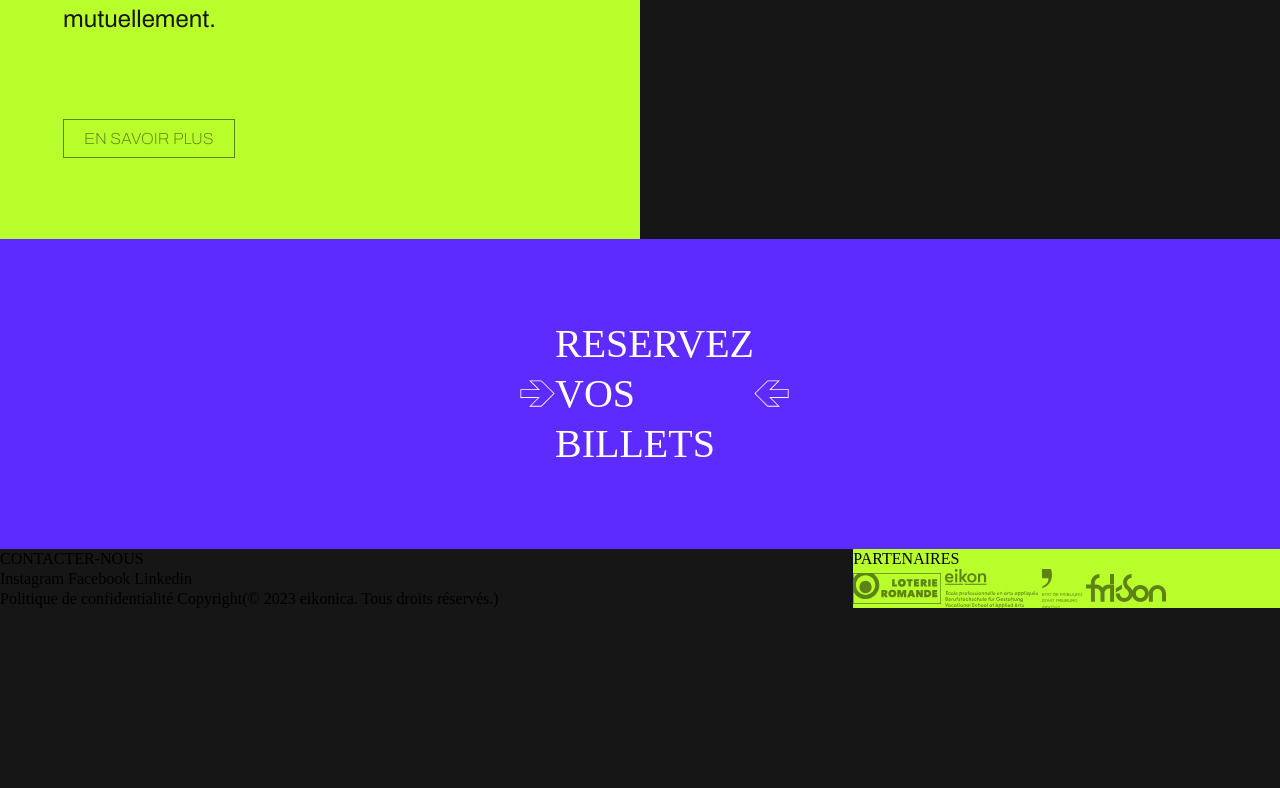
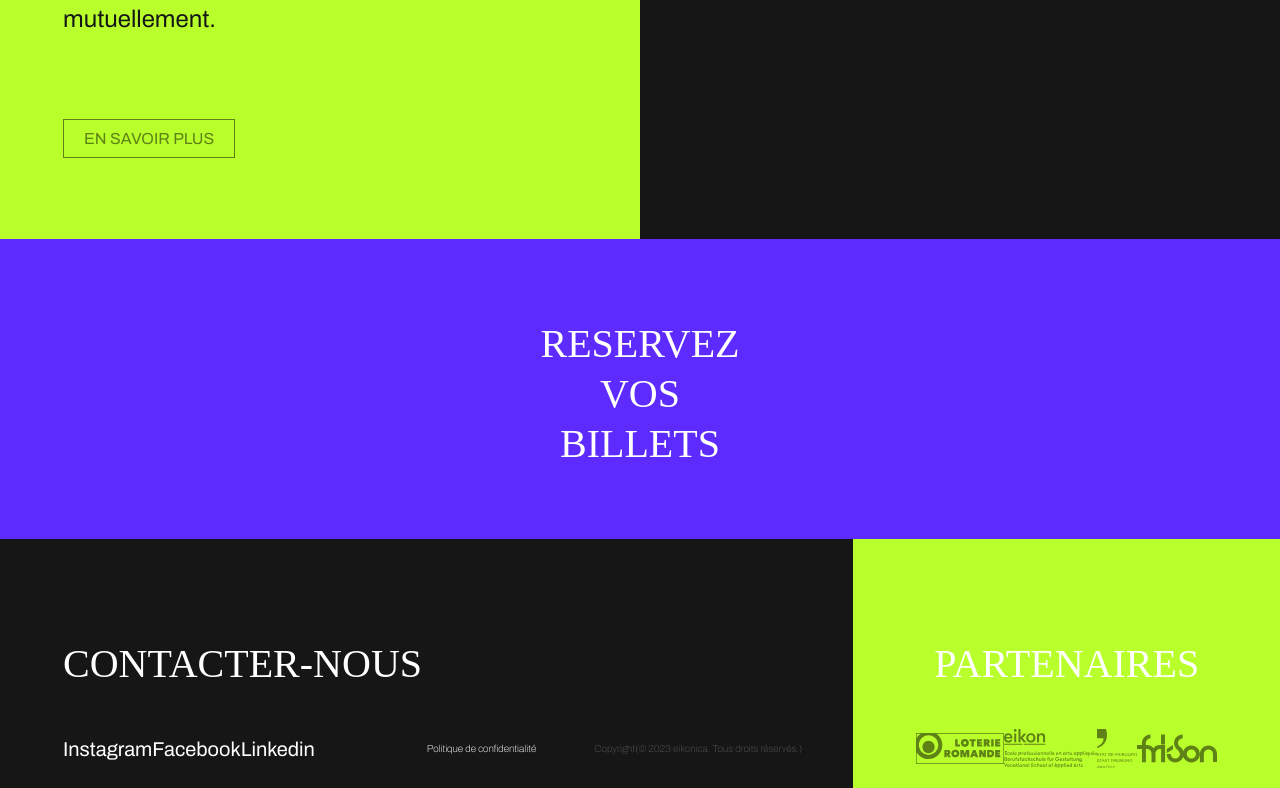
Before and after one commit to arnakoeur/PPRO2023, a website built with Parcel: page src/index.html in a window 1280 px wide. Shown: the part 4890-5678 px from the top of the page. Before the commit the page ends 5499 px from the top, so only its background shows below. Built offline with nearby package versions, Linux system fonts and the light colour scheme.

Commit message:
finished footer, start of possible loader

```diff
--- a/src/index.html
+++ b/src/index.html
@@ -196,38 +196,37 @@
         </section>
       </div>
       <div id="tickets" class="tickets">
-        <img
-          class="tickets-arrow-right"
-          src="img/arrow-right-tickets.svg"
-          alt=""
-        />
         <a class="tickets-title l-link-inter" href="#">RESERVEZ VOS BILLETS</a>
-        <img
-          class="tickets-arrow-left"
-          src="img/arrow-left-tickets.svg"
-          alt=""
-        />
       </div>
     </main>
     <footer>
       <div class="container-fluid px-0">
-        <div class="l-contact">
         <div class="row g-0">
           <div class="col-8">
-              <p>CONTACTER-NOUS</p>
-              <div class="l-footer-contact-info">
+            <div class="l-footer-info">
+              <p class="l-footer-social-title">CONTACTER-NOUS</p>
+              <div class="row">
+                <div class="col-4">
+                  <div class="l-footer-social-info">
                     <a href="">Instagram</a>
                     <a href="">Facebook</a>
                     <a href="">Linkedin</a>
                   </div>
+                </div>
+                <div class="col-6 offset-2 no-padding">
                   <div class="l-footer-legal-info">
                     <a href="">Politique de confidentialité</a>
-                <a href="">Copyright(© 2023 eikonica. Tous droits réservés.)</a>
+                    <a class="l-footer-copyright" href=""
+                      >Copyright(© 2023 eikonica. Tous droits réservés.)</a
+                    >
+                  </div>
+                </div>
+              </div>
             </div>
           </div>
           <div class="col-4">
             <div class="l-partners">
-                <p>PARTENAIRES</p>
+              <p class="l-footer-partners-title">PARTENAIRES</p>
               <div class="l-partners-logo">
                 <img
                   src="img/partenaire-loterie.svg"
@@ -244,7 +243,6 @@
           </div>
         </div>
       </div>
-      </div>
     </footer>
     <script src="js/main.js" type="module"></script>
   </body>
--- a/src/js/main.js
+++ b/src/js/main.js
@@ -0,0 +1,9 @@
+document.body.classList.add("loading");
+
+window.addEventListener("load", function () {
+  console.log("loaded");
+});
+
+setTimeout(function () {
+  document.body.classList.remove("loading");
+}, 2000);
--- a/src/scss/_layout.scss
+++ b/src/scss/_layout.scss
@@ -65,3 +65,63 @@
   padding-top: 115px;
   padding-right: 03px;
 }
+
+.l-footer-social-title {
+  font-family: Teletactile;
+  font-weight: 100;
+  color: white;
+  font-size: 40px;
+  padding-bottom: 48px;
+}
+
+.l-footer-info {
+  padding: 100px 63px 20px 63px;
+  .no-padding {
+    padding: 0;
+  }
+}
+
+.l-partners {
+  padding: 100px 63px 20px 63px;
+}
+
+.l-footer-social-info {
+  color: white;
+  display: flex;
+  flex-direction: row;
+  justify-content: space-between;
+  font-family: "Archivo", sans-serif;
+  font-weight: 400;
+  font-size: 20px;
+}
+
+.l-footer-legal-info {
+  color: white;
+  height: 100%;
+  display: flex;
+  flex-direction: row;
+  justify-content: space-between;
+  align-items: center;
+  font-family: "Archivo", sans-serif;
+  font-weight: 100;
+  font-size: 10px;
+}
+
+.l-footer-partners-title {
+  font-family: Teletactile;
+  font-weight: 100;
+  color: white;
+  font-size: 40px;
+  text-align: center;
+  padding-bottom: 40px;
+}
+
+.l-partners-logo {
+  display: flex;
+  flex-direction: row;
+  justify-content: space-between;
+}
+
+.l-footer-copyright {
+  color: #545454;
+}
--- a/src/scss/modules/_events.scss
+++ b/src/scss/modules/_events.scss
@@ -49,9 +49,9 @@
 }
 
 .events-button {
-  border: #5e8216 solid 1px;
+  border: #5e8216 solid 2px;
   font-family: "Archivo", sans-serif;
-  font-weight: 100;
+  font-weight: 400;
   text-transform: uppercase;
   font-size: 17px;
   color: #5e8216;
@@ -66,11 +66,11 @@
   font-size: 16px;
   cursor: pointer;
   transition: background-color 0.2s ease-in-out;
-  border: #5e8216 solid 1px;
+  border: #5e8216 solid 1.5px;
 }
 
 .events-button-animation:hover {
   background-color: #5e2bff;
   color: white;
-  border: #5e2bff solid 1px;
+  border: #5e2bff solid 1.5px;
 }
--- a/src/scss/modules/_tickets.scss
+++ b/src/scss/modules/_tickets.scss
@@ -1,10 +1,7 @@
 .tickets {
   background-color: #5e2bff;
-  display: flex;
-  flex-direction: row;
-  justify-content: space-around;
-  align-items: center;
-  padding: 80px 520px;
+  text-align: center;
+  padding: 80px 520px 70px;
 
   img {
     max-width: 35px;
@@ -17,23 +14,23 @@
   color: white;
   font-size: 40px;
 
-  .l-link-inter {
+  &.l-link-inter {
     position: relative;
     text-decoration: none;
   }
 
-  .l-link-inter::before {
+  &.l-link-inter:before {
     content: "";
     position: absolute;
-    left: 0;
     width: 100%;
-    height: 3px;
+    height: 4px;
+    margin-bottom: -6px;
     background-color: white;
     transform: scaleX(0);
     transition: transform 0.1s ease-in-out;
   }
 
-  .l-link-inter:hover::before {
+  &.l-link-inter:hover:before {
     transform: scaleX(1);
   }
 }
```
Lines whose indentation alone changed are shown as unchanged.
